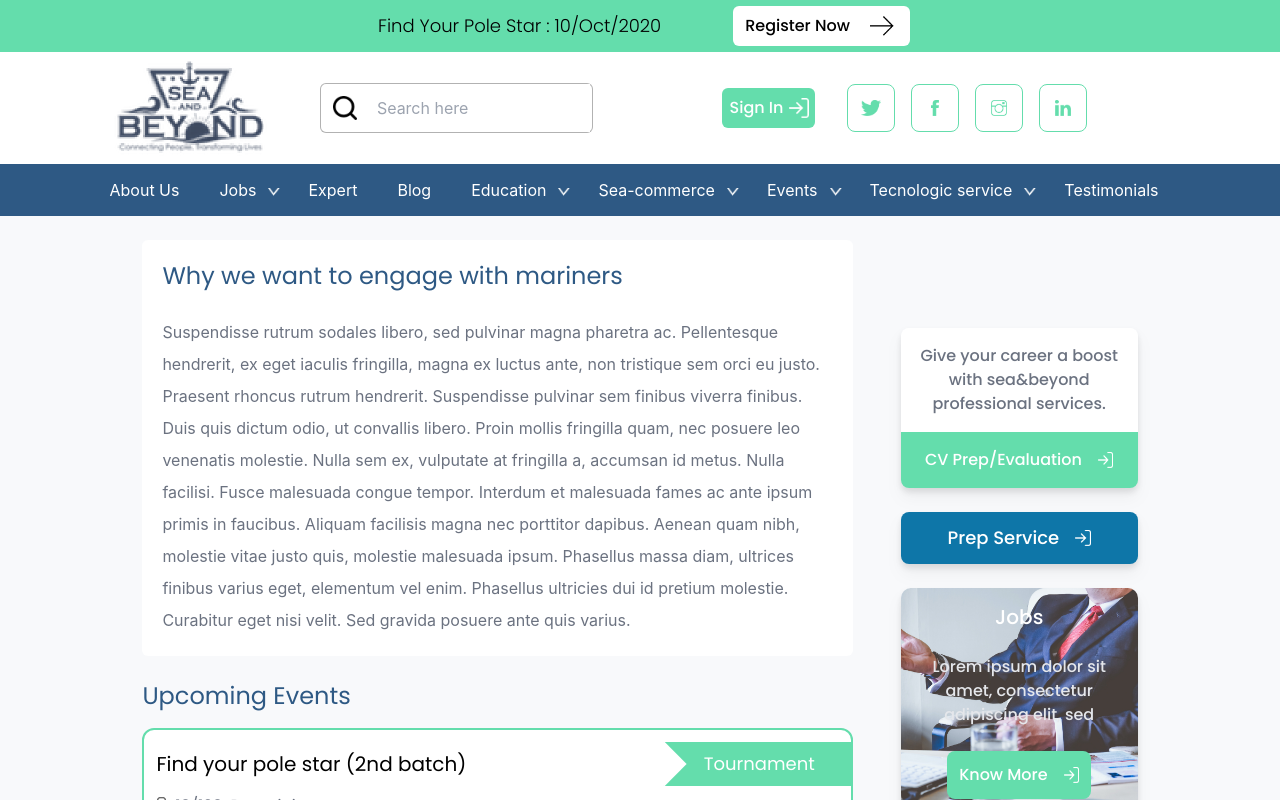
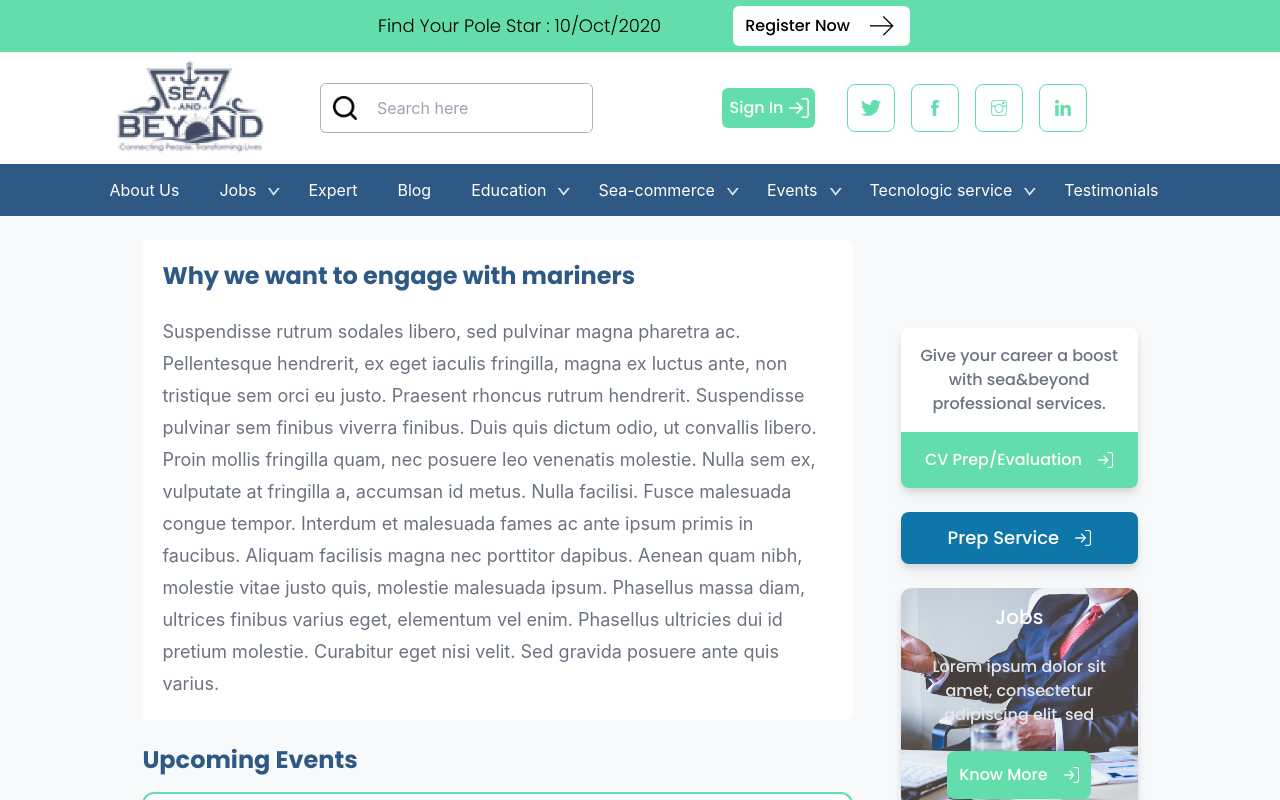
Before and after one commit to ARS1337/newapp, a React (Create React App) app: page /EventsPage in a window 1280 px wide. Shown: the top 800 px of the page. Built offline with nearby package versions, Linux system fonts and the light colour scheme.

Commit message:
new changes for events page

```diff
--- a/src/App.js
+++ b/src/App.js
@@ -63,8 +63,36 @@ function App() {
               <Route path="CVPage" element={<CVPage />} />
               <Route path="EventsPage" element={<EventsPage />} />
             </Routes>
-            <HelpSection questionList={data.helpQuestionList} />
-            <FaqSection />
+            <Routes>
+              <Route
+                path="/"
+                element={
+                  <>
+                    <HelpSection questionList={data.helpQuestionList} />
+                    <FaqSection />
+                  </>
+                }
+              />
+              <Route
+                path="Second"
+                element={
+                  <>
+                    <HelpSection questionList={data.helpQuestionList} />
+                    <FaqSection />
+                  </>
+                }
+              />
+              <Route
+                path="Third"
+                element={
+                  <>
+                    <HelpSection questionList={data.helpQuestionList} />
+                    <FaqSection />
+                  </>
+                }
+              />
+            </Routes>
+
             <TestimonialContainer autoScroll={true} key="testimonial" heading={true} id="">
               {data.testimonials.map((testimonial, key) => {
                 return (
--- a/src/Pages/EventsPage.js
+++ b/src/Pages/EventsPage.js
@@ -6,7 +6,7 @@ const EventCardComponent = (props) => {
   return (
     <div className="w-full bg-white p-2 md:p-3 border-2 border-green-custom flex flex-col items-center rounded-xl my-4 font-Poppins-Regular">
       <div className="flex flex-row items-center justify-between w-full">
-        <label className="text-md md:text-xl">{props.eventDetails.name}</label>
+        <label className="text-md md:text-xl font-Poppins-SemiBold">{props.eventDetails.name}</label>
         <div className="bg-green-custom p-2 px-9 text-white text-md -mr-3 flex flex-row items-center justify-start">
           <div className="h-8 w-8 bg-white -ml-[3.2rem] mr-6 -my-3 rotate-45"></div>
           <label className="text-md md:text-lg">{props.eventDetails.type}</label>
@@ -46,10 +46,10 @@ function EventsPage(props) {
   return (
     <div className="w-full">
       <div className="bg-white rounded-md p-5 flex flex-col my-6 text-gray-500">
-        <label className="text-2xl text-blue-custom font-Poppins-Regular pb-6">
+        <label className="text-2xl text-blue-custom font-Poppins-Bold pb-6">
           Why we want to engage with mariners
         </label>
-        <label className="leading-8">
+        <label className="leading-8 text-lg">
           Suspendisse rutrum sodales libero, sed pulvinar magna pharetra ac. Pellentesque hendrerit, ex eget iaculis
           fringilla, magna ex luctus ante, non tristique sem orci eu justo. Praesent rhoncus rutrum hendrerit.
           Suspendisse pulvinar sem finibus viverra finibus. Duis quis dictum odio, ut convallis libero. Proin mollis
@@ -60,7 +60,7 @@ function EventsPage(props) {
           pretium molestie. Curabitur eget nisi velit. Sed gravida posuere ante quis varius.
         </label>
       </div>
-      <label className="text-2xl text-blue-custom font-Poppins-Regular">Upcoming Events</label>
+      <label className="text-2xl text-blue-custom font-Poppins-Bold">Upcoming Events</label>
       {data.upcomingEvent.map((eventDetails, key) => {
         return (
           <div key={key}>
```
